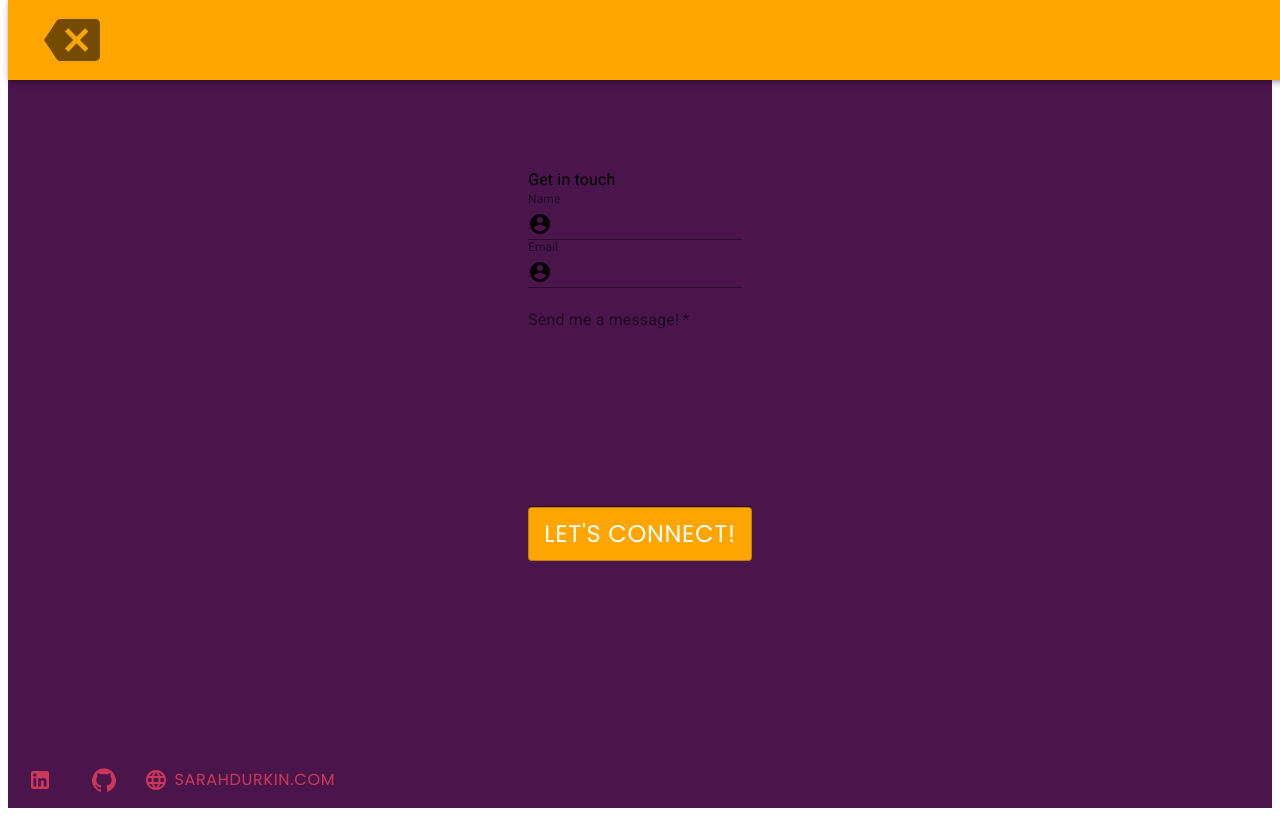
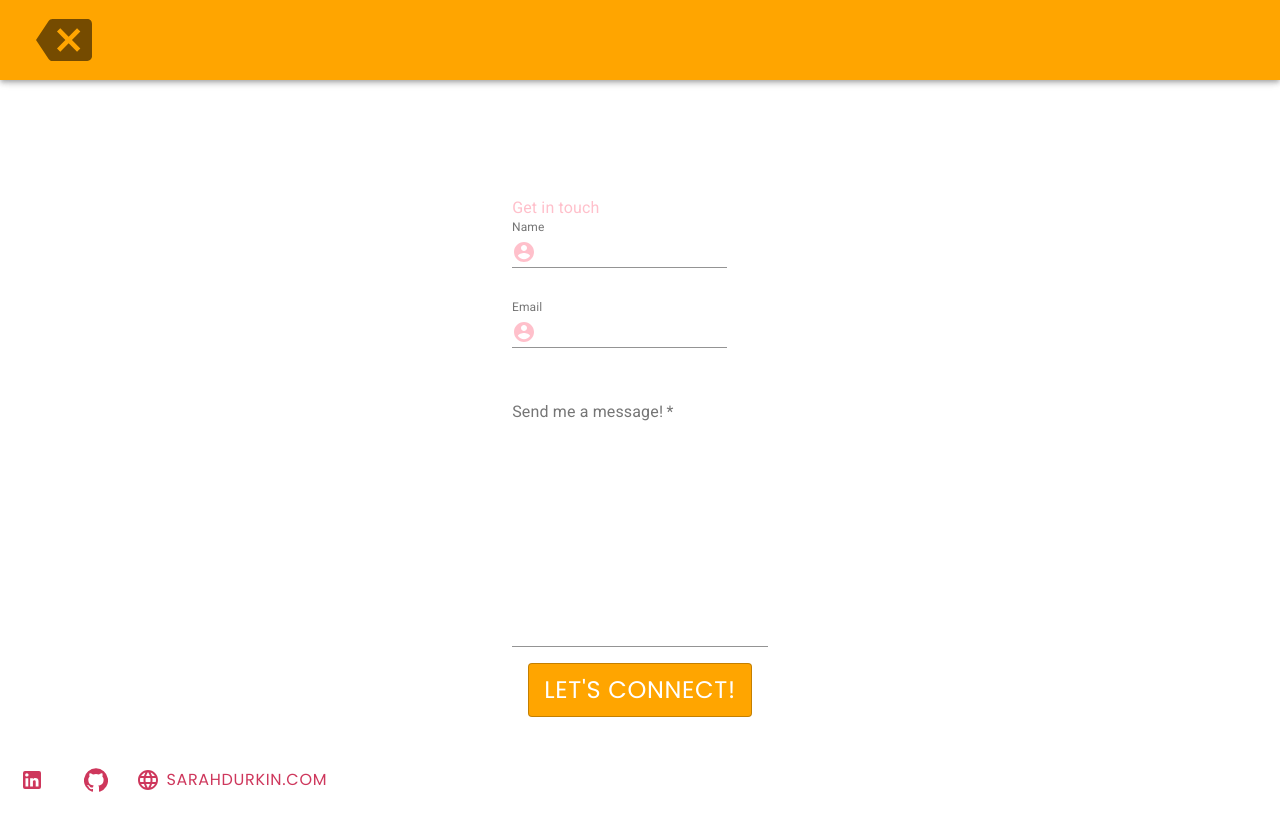
Before and after one commit to sarahdurks/portfolio, a React (Create React App) app: page /contact in a window 1280 px wide. Built offline with nearby package versions, Linux system fonts and the light colour scheme.

Commit message:
more styling

```diff
--- a/src/App.css
+++ b/src/App.css
@@ -1,38 +1,4 @@
-.App {
-  text-align: center;
+* {
+  margin: 0;
+
 }
-
-.App-logo {
-  height: 40vmin;
-  pointer-events: none;
-}
-
-@media (prefers-reduced-motion: no-preference) {
-  .App-logo {
-    animation: App-logo-spin infinite 20s linear;
-  }
-}
-
-.App-header {
-  background-color: #282c34;
-  min-height: 100vh;
-  display: flex;
-  flex-direction: column;
-  align-items: center;
-  justify-content: center;
-  font-size: calc(10px + 2vmin);
-  color: white;
-}
-
-.App-link {
-  color: #61dafb;
-}
-
-@keyframes App-logo-spin {
-  from {
-    transform: rotate(0deg);
-  }
-  to {
-    transform: rotate(360deg);
-  }
-}
--- a/src/components/contact/Contact.js
+++ b/src/components/contact/Contact.js
@@ -13,10 +13,10 @@ import Button from '@material-ui/core/Button';
 import Typography from "@material-ui/core/Typography";
 const useStyles = makeStyles((theme) => ({
 
-  contactContainer: {
+  contact: {
       display: 'flex',
       height: "100vh",
-      background: '#4A154B',
+
       justifyContent: "center",
   },
   heading: {
@@ -32,43 +32,46 @@ const useStyles = makeStyles((theme) => ({
       },
   },
   heading2: {
-      color: "#DBC8FF",
+      color: `white`,
       textAlign: "center",
       lineHeight: 1.15,
       fontWeight: 300,
-
-      fontFamily: "Roboto",
+      margin: `2vh`,
+      fontSize: `1.5rem`,
+      fontFamily: "Poppins",
       marginBottom: "1rem",
       display: 'flex',
       alignItems: "baseline",
-      flexWrap: 'wrap',
-      '@media (max-width:600px)': {
-          fontSize: '1.1rem',
-      },
+      flexWrap: 'wrap'
   },
   button: {
       color: "white",
       background: `orange`,
       fontSize: '1.5rem',
+      margin: `2vh`,
       fontFamily: "Poppins",
       fontWeight: 400,
 
 
   },
   icon: {
-      margin: 0,
-      paddingBottom: 5,
-      alignSelf: 'baseline',
+
+
+      alignSelf: 'center',
+      color: `pink`
   },
   form: {
       paddingTop: '15vh',
-      alignSelf: 'baseline',
-      border: `white`,
+      marginTop: `2vh`,
+      alignSelf: `center`,
+      border: `pink`,
+      paddingBottom: `3rem`,
+      color: `pink`,
       maxWidth: 620,
       '@media (max-width:600px)': {
           width: 320,
           marginTop: '30vh',
-          padding: 4,
+          padding: 1,
       },
 
       '@media (min-width:600px)': {
@@ -78,11 +81,26 @@ const useStyles = makeStyles((theme) => ({
       },
   },
   input: {
-      color: "pink"
+      color: "white",
+      border: `white`,
+      paddingBottom: `3rem`
 
       },
   field: {
-      margin: "1.1rem 0rem"
+
+      color: `white`,
+      paddingBottom: `3rem`,
+      marginBottom: `6rem`,
+      marginTop: `6rem`,
+
+  },
+  margin: {
+    color: `white`,
+    marginBottom: `2rem`,
+  },
+  formtext:
+  {
+    color: `white`
   }
 
 }));
@@ -108,7 +126,7 @@ const useStyles = makeStyles((theme) => ({
                         setSeverity('warning')
                     }
                 }, (error) => {
-                    console.log(error);
+
                     setOpen(true)
                     setAlertMsg(error.text);
                     setSeverity('error')
@@ -119,7 +137,7 @@ const useStyles = makeStyles((theme) => ({
         return (
 
 
-        <Box component="div" className={classes.contactContainer}>
+        <Box component="div" className={classes.contact}>
   <Grid container justify="center">
     <Box component="form" className={classes.form} onSubmit={sendEmail}>
       <Grid>
@@ -131,8 +149,8 @@ const useStyles = makeStyles((theme) => ({
           label="Name"
           InputProps={{
             startAdornment: (
-              <InputAdornment position="start">
-                <AccountCircle />
+              <InputAdornment  position="start">
+                <AccountCircle className={classes.icon}/>
               </InputAdornment>
             ),
           }}
@@ -145,15 +163,15 @@ const useStyles = makeStyles((theme) => ({
           label="Email"
           InputProps={{
             startAdornment: (
-              <InputAdornment position="start">
-                <AccountCircle />
+              <InputAdornment  position="start">
+                <AccountCircle className={classes.icon}/>
               </InputAdornment>
             ),
           }}
         />
       </Grid>
       <Grid>
-        <TextField
+        <TextField className="formtext"
           fullWidth={true}
           label="Send me a message!"
           name="message"
--- a/src/components/home/Home.js
+++ b/src/components/home/Home.js
@@ -25,27 +25,28 @@ const useStyles = makeStyles((theme) => ({
 
 
     },
-    h1: { marginTop: `20vh`,
+    nameclass: { marginTop: `10vh`,
         fontFamily: `Poppins`,
         color: `#5bb381`,
-        size: `3rem`,
+        fontSize: `2rem`,
         weight: 900
     },
     text: {
-        font: `Roboto`,
-        marginTop: `5vh`,
+        font: `Poppins`,
+        marginTop: `1vh`,
         color: `white`,
         textAlign: `center`,
-        fontsize: `.8rem`
+        fontsize: `.8rem`,
+        maxWidth: `60vw`
 
     },
     avatar: {
         width: `20rem`,
         height: `20rem`,
-        margintop: `10px`,
+        margintop: `5px`,
         '@media (max-width:600px)': {
-        width: `60vw`,
-        height: `30vh`
+        width: `10rem`,
+        height: `10rem`
         },
     }
 
@@ -59,7 +60,7 @@ const Home = () => {
         <div className={home.root} justify="center" >
             <Grid container justify="center" className={home.box}>
             <Grid container justify="center">
-            <Typography className={home.h1} component="h1">
+            <Typography className={home.nameclass} >
                     {about.name}
                 </Typography>
                 </Grid>
--- a/src/components/navbar/Navigation.js
+++ b/src/components/navbar/Navigation.js
@@ -21,9 +21,8 @@ const useStyles = makeStyles(() => ({
 
         margin: 0,
         position: `fixed`,
-        width: '100%',
+        width: '100vw',
         height: "10vh",
-
         backgroundColor: `orange`,
         fontFamily: `Poppins`,
         zindex: '1',
@@ -31,8 +30,16 @@ const useStyles = makeStyles(() => ({
     },
     opener: {
         fontSize: `3.5rem`,
+    },
+    avatar: {
+        width: `5rem`,
+        height: `5rem`,
+        margintop: `2px`,
+        '@media (max-width:600px)': {
+        width: `60vw`,
+        height: `30vh`
+        }
     }
-
 }));
 const Navigation = () => {
 
--- a/src/components/navbar/Rail.js
+++ b/src/components/navbar/Rail.js
@@ -7,9 +7,9 @@ import Box from "@material-ui/core/Box";
 import List from "@material-ui/core/List";
 import ListItem from "@material-ui/core/ListItem";
 import ListItemText from "@material-ui/core/ListItemText";
-
+import Avatar from '@material-ui/core/Avatar';
 import Typography from '@material-ui/core/Typography';
-
+import Grid from "@material-ui/core/Grid";
 const useStyles = makeStyles(() => ({
 
     menuRail: {
@@ -38,11 +38,24 @@ const useStyles = makeStyles(() => ({
         marginBottom: `2rem`
     },
     railname: {
-        fontSize: `2rem`,
+        fontSize: `1.5rem`,
         fontFamily: 'Poppins',
         marginTop: `1rem`,
         marginBottom: `1rem`,
-        color: `white`
+        color: `white`,
+        justifyContent: `center`
+    },
+    nowrap: {
+        width: 300
+    },
+    avatar: {
+        width: `5rem`,
+        height: `5rem`,
+        justifyContent: `center`,
+        '@media (max-width:600px)': {
+        width: `60vw`,
+        height: `30vh`
+        }
     }
 }));
 
@@ -51,9 +64,9 @@ const Rail = ({ navigationLinks }) => {
 
     return (
         <Box className={classes.menuRail} component="div">
-              <Divider />
-              <Typography className={classes.railname}>SARAH DURKIN</Typography>
-            <Divider />
+        <Divider />      <Divider /><Grid justify="center">
+              <Typography className={classes.railname}>SARAH DURKIN<Avatar className="avatar" src='https://res.cloudinary.com/www-actionnetwork-com/image/upload/v1624556702/lion_kk6kje.png' alt="Sarah headshot" /></Typography>
+              </Grid> <Divider /><Divider />
             <List>
                 {navigationLinks.map((item) => (
                     <ListItem
--- a/src/components/portfolio/PortfolioCard.js
+++ b/src/components/portfolio/PortfolioCard.js
@@ -22,7 +22,8 @@ const useStyles = makeStyles(() => ({
     margin: '2rem',
     borderRadius: 15,
     padding: 15,
-    fontFamily: `Poppins`
+    fontFamily: `Poppins`,
+    color: `pink`
 
   },
   media: {
--- a/src/utils/work.js
+++ b/src/utils/work.js
@@ -33,10 +33,9 @@ const Work = {
     },
     {id: `4`,
         title: `SCHEDULER`,
-        image: `
-        https://res.cloudinary.com/www-actionnetwork-com/image/upload/v1624367456/scheduler_dcgb5y.png`,
+        image: `https://res.cloudinary.com/www-actionnetwork-com/image/upload/v1624367456/scheduler_dcgb5y.png`,
         detail: `A calendar application that allows a user to save events for each hour of the day.`,
-        lang: `JavaScript, Query, Moment.js`,
+        lang: `JavaScript, CSS, jQuery, Moment.js`,
         live: `https://sarahdurks.github.io/work-scheduler/`,
         github: `https://github.com/sarahdurks/work-scheduler`,
 
```
